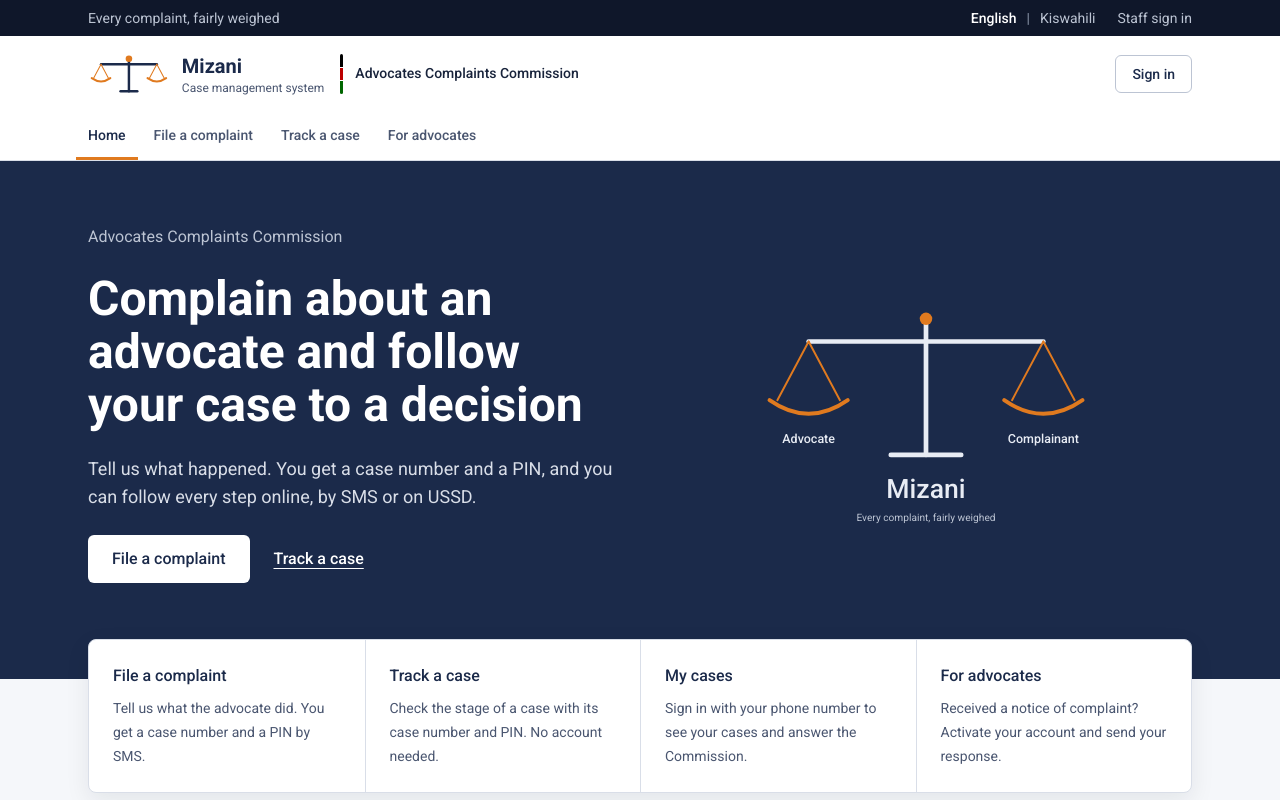
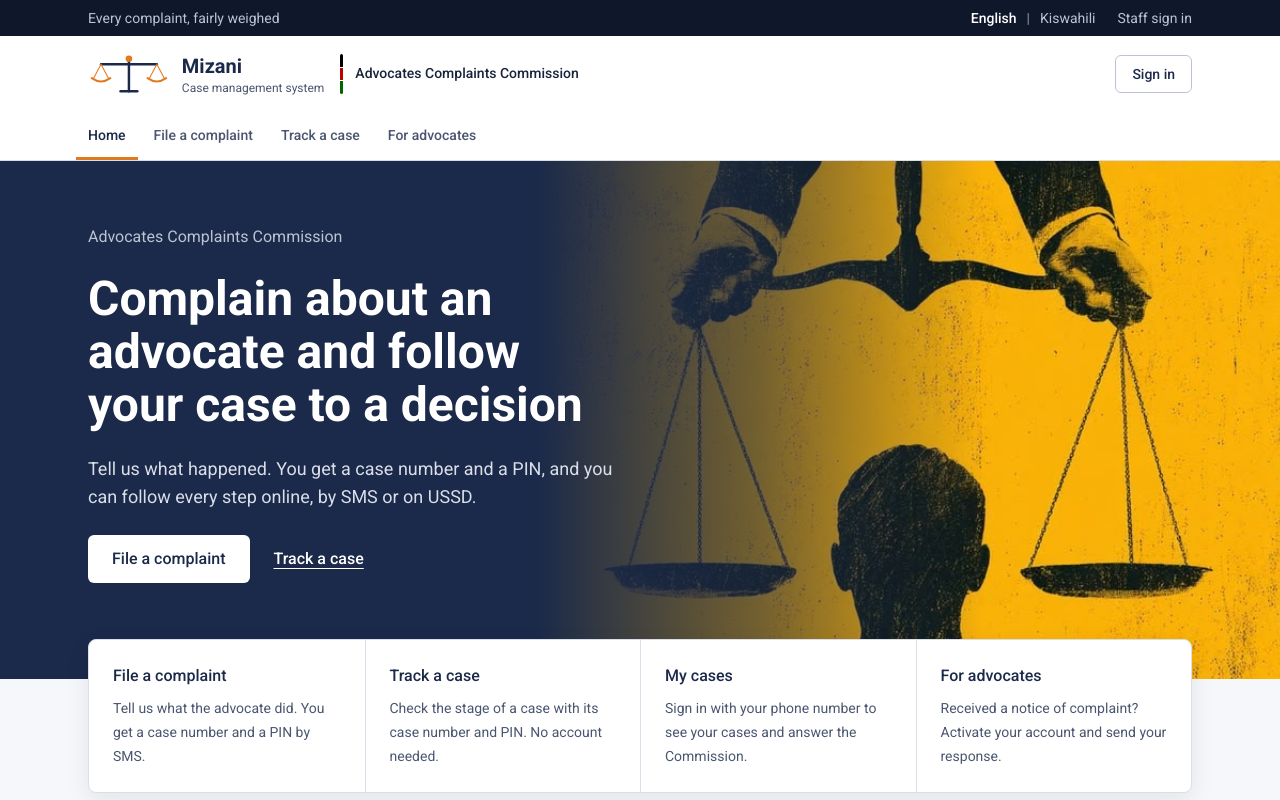
Before and after one commit to mal161/mizani, a Next.js app: page /en in a window 1280 px wide. Shown: the top 800 px of the page. Built offline with nearby package versions, Linux system fonts and the light colour scheme; no server answers.

Commit message:
feat(home): illustrated scales as the hero background, text kept on navy

```diff
--- a/src/app/[locale]/page.tsx
+++ b/src/app/[locale]/page.tsx
@@ -1,7 +1,7 @@
 import { getTranslations } from "next-intl/server";
 import { Link } from "@/i18n/routing";
 import { PublicShell } from "@/components/shell/PublicShell";
-import { Logo } from "@/components/brand/Logo";
+import Image from "next/image";
 import { StageTrack } from "@/components/case/StageTrack";
 
 /**
@@ -23,8 +23,14 @@ export default async function HomePage() {
 
   return (
     <PublicShell>
-      <section className="bg-primary text-white">
-        <div className="mx-auto grid max-w-6xl items-center gap-10 px-4 pt-12 pb-20 sm:px-6 lg:grid-cols-2 lg:pt-16 lg:pb-24">
+      <section className="relative isolate overflow-hidden bg-primary text-white">
+        {/* Hero image: full-bleed behind the text on phones, the right side from lg (shown near its native 736px). */}
+        <div aria-hidden className="absolute inset-y-0 right-0 -z-10 w-full lg:w-1/2 xl:w-[58%]">
+          <Image src="/images/hero-scales.jpg" alt="" fill priority sizes="(min-width: 1280px) 58vw, (min-width: 1024px) 50vw, 100vw" className="object-cover object-center" />
+          {/* Phones: navy wash so white text stays readable. From lg: navy fades into the image from the text side. */}
+          <div className="absolute inset-0 bg-primary/85 lg:bg-transparent lg:bg-[linear-gradient(to_right,var(--color-primary)_0%,rgb(27_42_74/0.6)_30%,rgb(27_42_74/0)_60%)]" />
+        </div>
+        <div className="mx-auto grid max-w-6xl items-center gap-10 px-4 pt-12 pb-20 sm:px-6 lg:min-h-[480px] lg:grid-cols-2 lg:pt-16 lg:pb-24">
           <div className="flex flex-col gap-6">
             <p className="text-base text-slate-300">{ts("org")}</p>
             <h1 className="max-w-[18ch] text-4xl leading-tight font-bold sm:text-5xl sm:leading-[1.1]">{t("headline")}</h1>
@@ -38,15 +44,10 @@ export default async function HomePage() {
               </Link>
             </div>
           </div>
-          <Logo
-            tone="light"
-            className="mx-auto hidden w-full max-w-xl lg:block"
-            labels={{ advocate: ts("logo.advocate"), complainant: ts("logo.complainant"), tagline: ts("tagline") }}
-          />
         </div>
       </section>
 
-      <section aria-labelledby="services" className="mx-auto -mt-10 max-w-6xl px-4 sm:px-6">
+      <section aria-labelledby="services" className="relative z-10 mx-auto -mt-10 max-w-6xl px-4 sm:px-6">
         <h2 id="services" className="sr-only">
           {t("services")}
         </h2>
```
Also changed, not shown: public/images/hero-scales.jpg (added), 1 other file (tests, documents, lock files or other folders).
